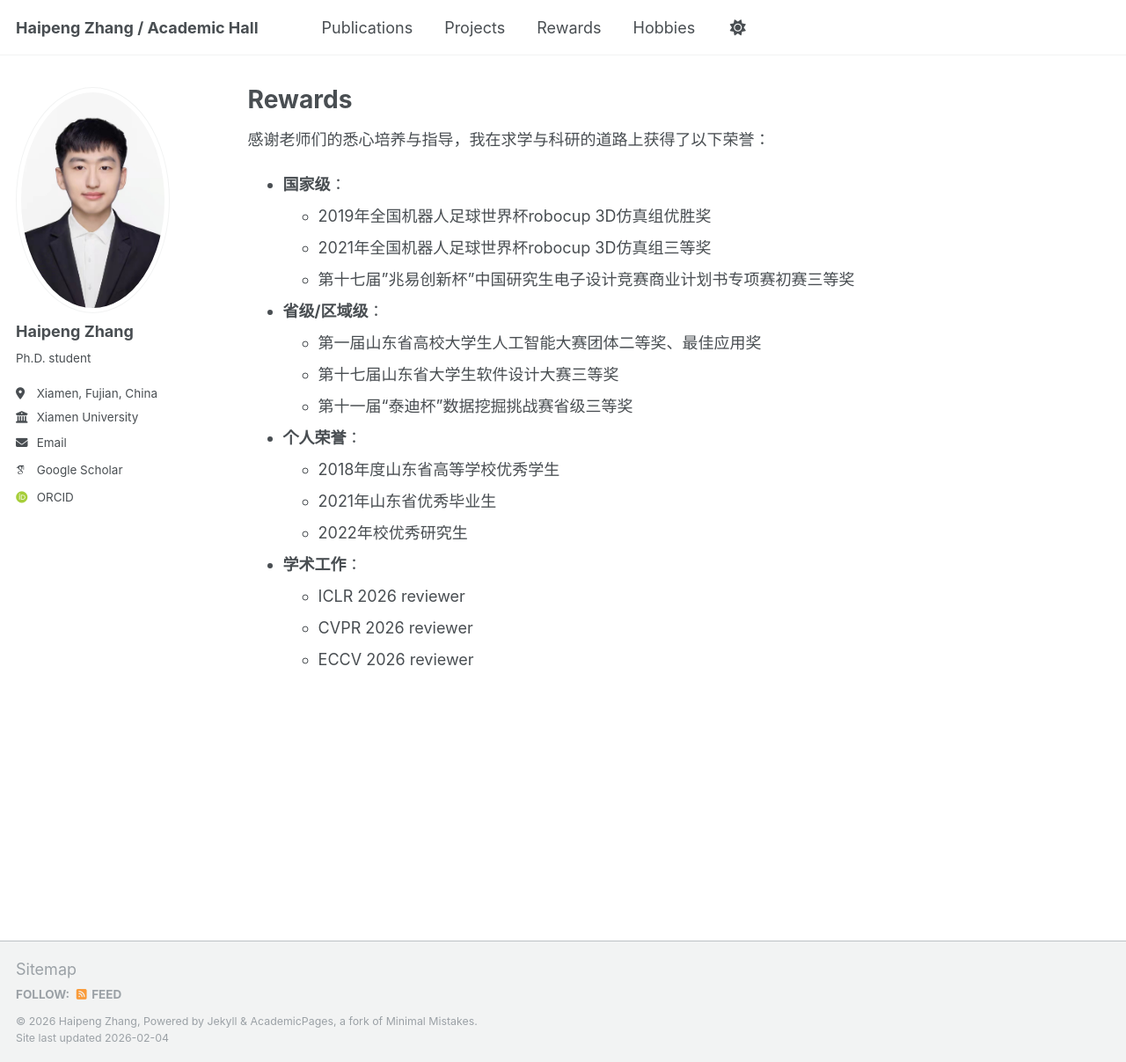
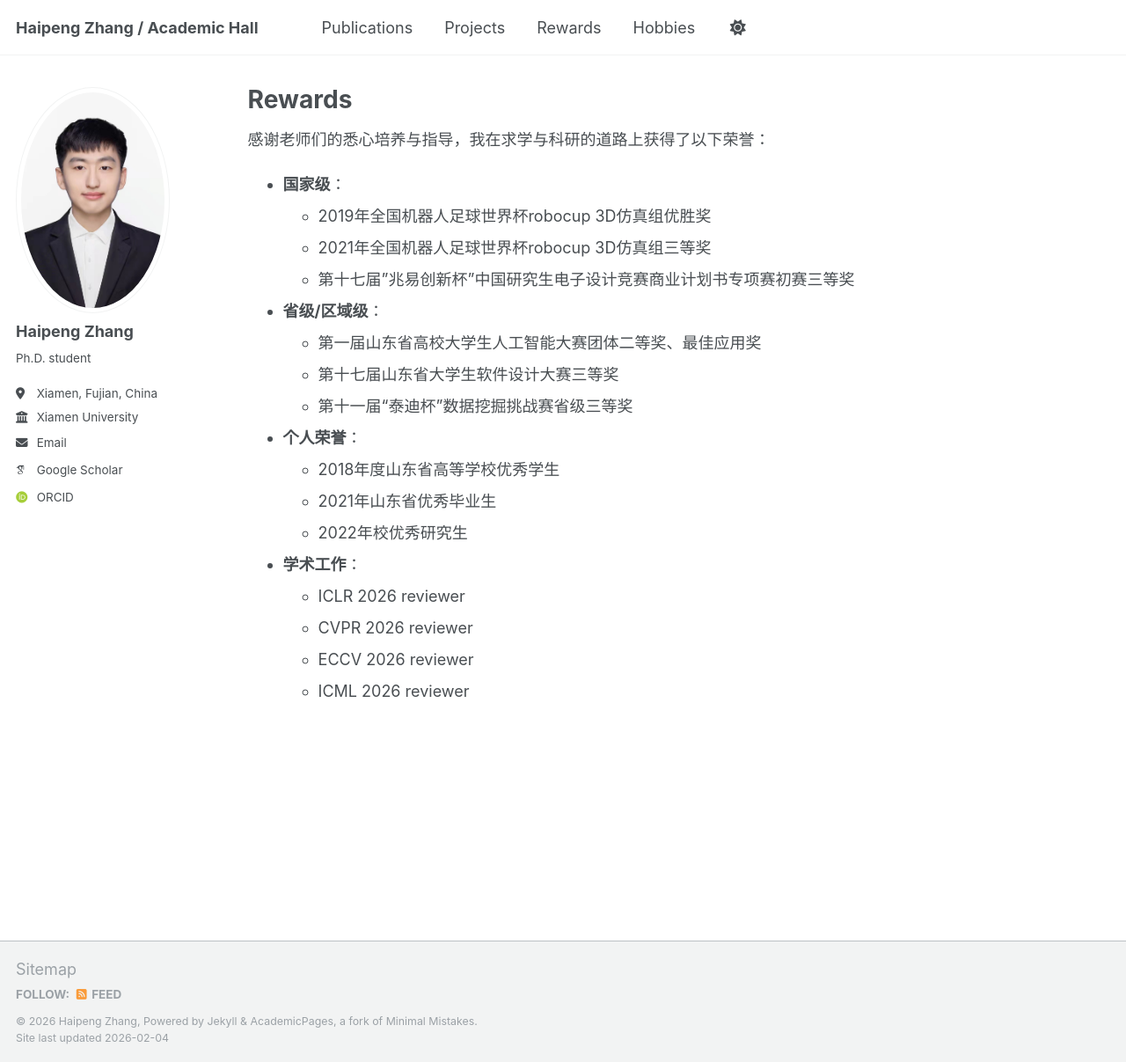
Before and after one commit to Harry-first/haipengzhang, a Jekyll site: the page built from _pages/teaching.md, in a window 1280 px wide and 1207 px high. Shown: the whole window at 88% size. Built offline with Jekyll 4.4.1, drawn with Linux system fonts in a browser that asks for light colours; some web fonts are replaced.

Commit message:
Update teaching.md

```diff
--- a/_pages/teaching.md
+++ b/_pages/teaching.md
@@ -22,3 +22,4 @@ author_profile: true
   - ICLR 2026 reviewer
   - CVPR 2026 reviewer
   - ECCV 2026 reviewer
+  - ICML 2026 reviewer
```
